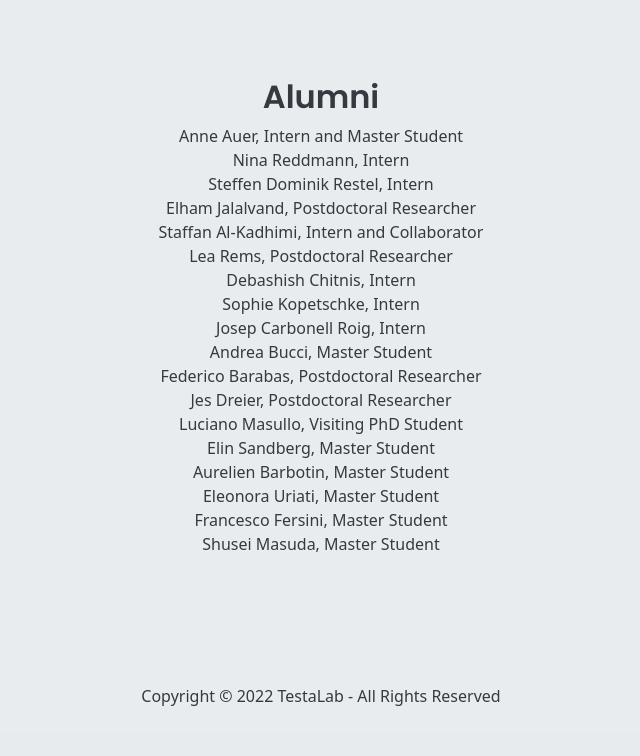
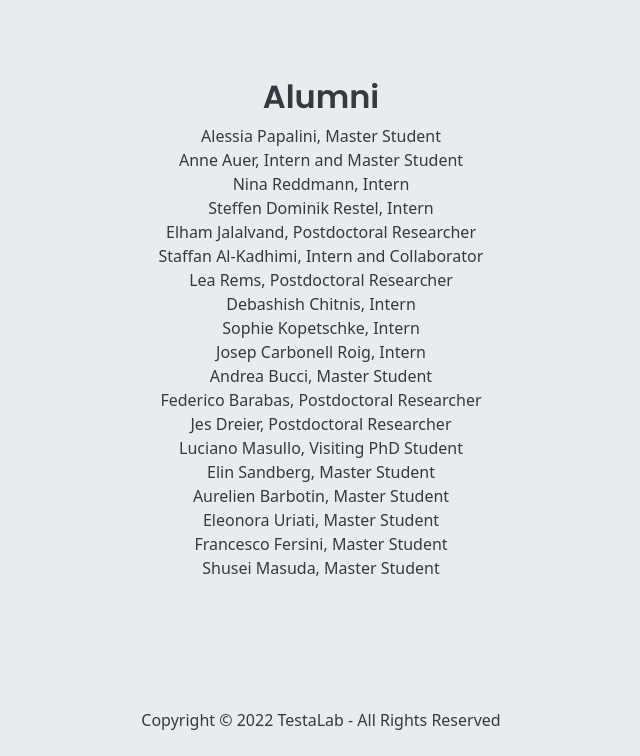
Before and after one commit to andreavolpato/testalab_website, a PHP site: page /people.php in a window 1280 px wide. Shown: the part 3414-4170 px from the top of the page, without its empty margins (319-959 px from the left). Before the commit the page ends 4120 px from the top, so only its background shows below. Run offline with PHP 8.4, Linux system fonts and the light colour scheme.

Commit message:
Add Alessia to the alumni

```diff
--- a/assets/people/alumni.php
+++ b/assets/people/alumni.php
@@ -1,3 +1,4 @@
+Alessia Papalini, Master Student<br>
 Anne Auer, Intern and Master Student<br>
 Nina Reddmann, Intern<br>
 Steffen Dominik Restel, Intern<br>
```
